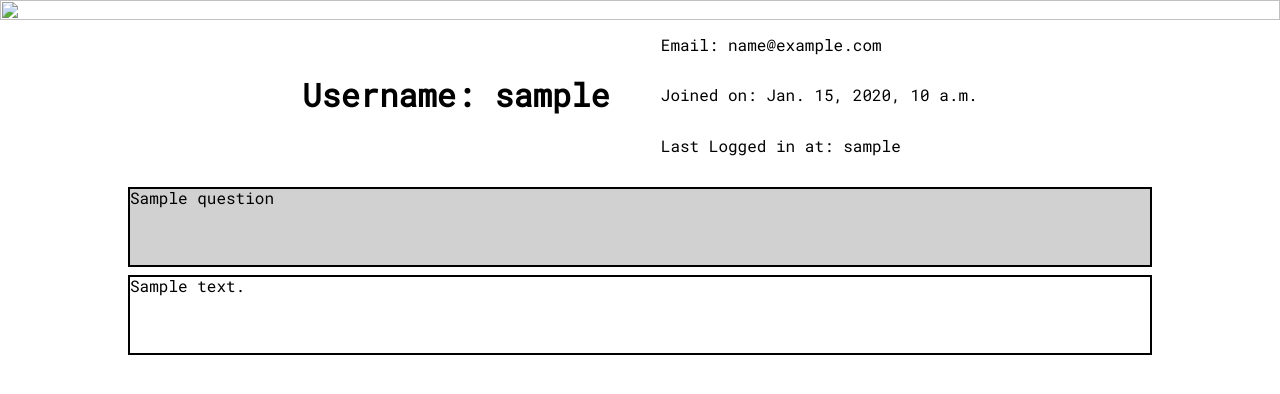
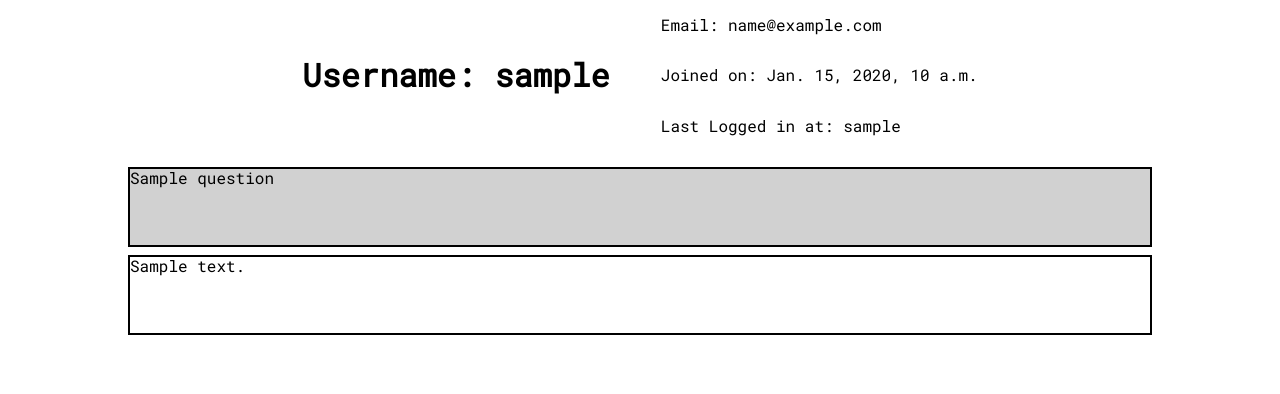
Before and after one commit to professionalzack/flashr, a Django app: template templates/accounts/profile.html in a window 1280 px wide. Shown: the part 64-458 px from the top of the page. Run offline with Django 3.2, Linux system fonts and the light colour scheme; the template is opened without the code that fills it: most values are stand-ins (such as "Sample title", 1, 10 or a date in 2020); parts of the project's set-up code (start-up, migrations or seed data) failed here and were passed over; some libraries are stand-ins or nearby versions.

Commit message:
comment out busted photo we are not useing yet

```diff
--- a/templates/accounts/profile.html
+++ b/templates/accounts/profile.html
@@ -1,7 +1,7 @@
 {% extends '../base.html' %} {% block content %}
 <main>
   <div class="profile-container">
-    <img src="" alt="" class="profile-img" />
+    {% comment %} <img src="" alt="" class="profile-img" /> {% endcomment %}
     <div class="user-info">
       <div class="username">
         <h1>Username: {{ profile.user.username }}</h1>
```
